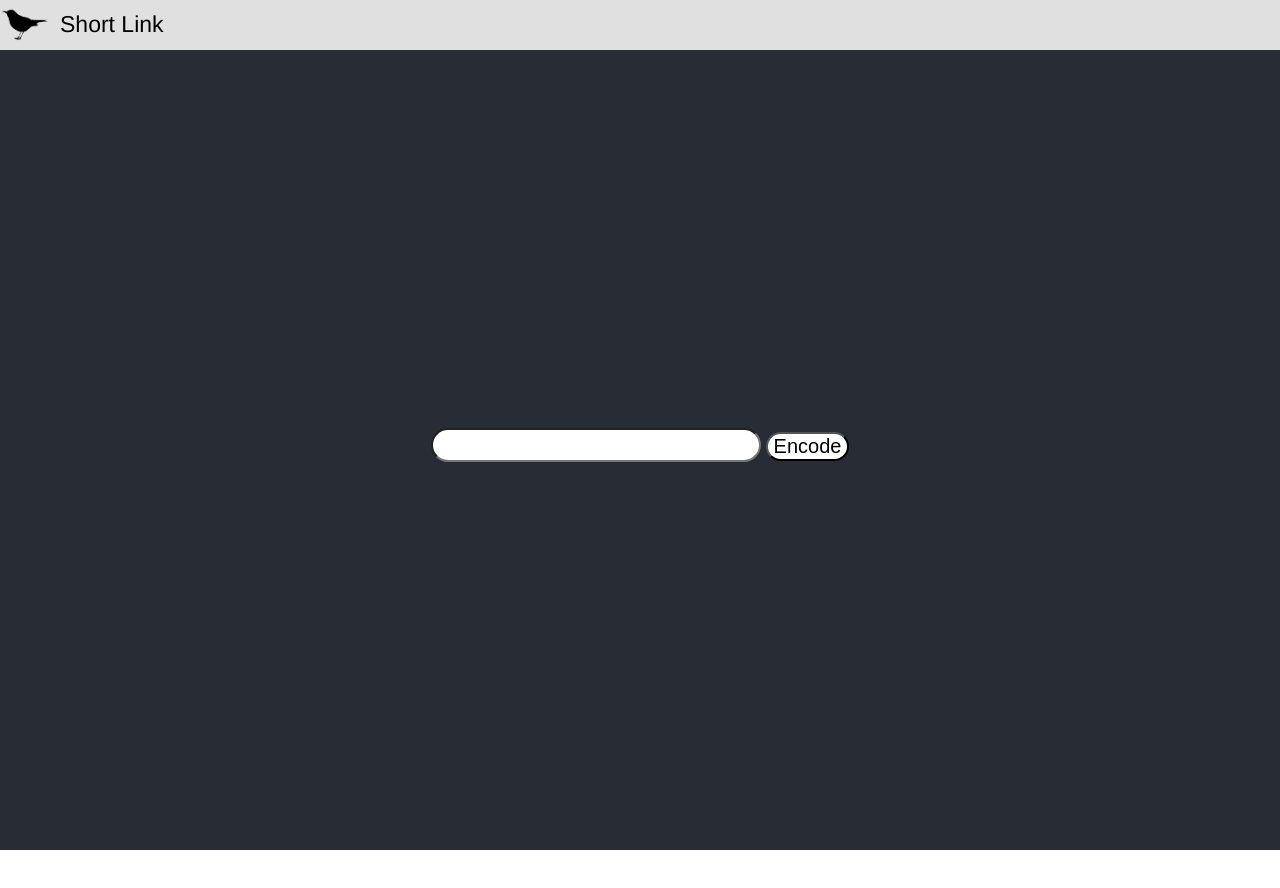
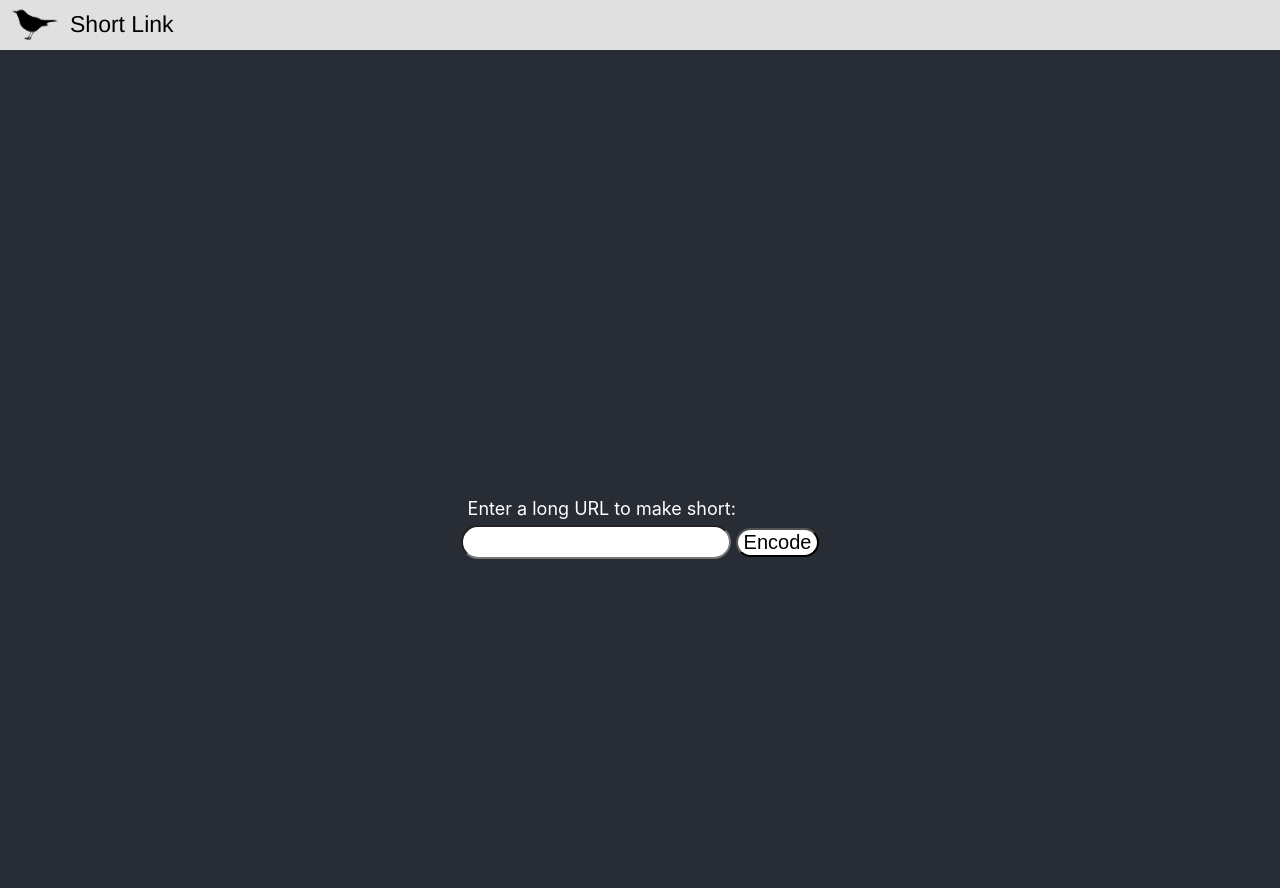
Before and after one commit to avadavat/url-shortener-ui, a React (Create React App) app: page / in a window 1280 px wide. Shown: the top 888 px of the page. Before the commit the page ends 850 px from the top, so only its background shows below. Built offline with nearby package versions, Linux system fonts and the light colour scheme.

Commit message:
More styling

```diff
--- a/src/App.css
+++ b/src/App.css
@@ -14,7 +14,6 @@
   display: flex;
   flex-direction: column;
   align-items: center;
-  justify-content: center;
   font-size: calc(10px + 2vmin);
   color: white;
 }
--- a/src/App.js
+++ b/src/App.js
@@ -1,20 +1,12 @@
 import React from "react";
 import "./App.css";
-import { InputArea } from "./view/InputArea";
-import { Header } from "./view/Header";
+import { AppBody } from "./view/AppBody";
 
 /**
  * App is the root wrapper around the application.
  */
 function App() {
-  return (
-    <div className="App">
-      <Header />
-      <header className="App-header">
-        <InputArea />
-      </header>
-    </div>
-  );
+  return <AppBody />;
 }
 
 export default App;
--- /dev/null
+++ b/src/view/AppBody.tsx
@@ -0,0 +1,14 @@
+import React from "react";
+import { Header } from "./Header";
+import { InputArea } from "./InputArea";
+
+export const AppBody = React.memo(function AppBody() {
+  return (
+    <div className="App">
+      <Header />
+      <header className="App-header" style={{ paddingTop: "35%" }}>
+        <InputArea />
+      </header>
+    </div>
+  );
+});
--- a/src/view/Header.tsx
+++ b/src/view/Header.tsx
@@ -8,7 +8,8 @@ const headerStyle: React.CSSProperties = {
 };
 
 const imgStyle: React.CSSProperties = {
-  height: 50
+  height: 50,
+  paddingLeft: 10
 };
 
 const textStyle: React.CSSProperties = {
--- a/src/view/InputArea.tsx
+++ b/src/view/InputArea.tsx
@@ -47,6 +47,16 @@ export const InputArea = React.memo(function InputArea() {
 
   return (
     <div className="rowC">
+      <div
+        style={{
+          fontSize: 18,
+          textAlign: "left",
+          paddingBottom: 5,
+          paddingLeft: 7
+        }}
+      >
+        Enter a long URL to make short:
+      </div>
       <InputBox query={query} onQueryChange={onQueryChange} />
       <InputButton onClick={onClick} />
       <MessageArea status={messageStatus} shortLink={shortLink} />
--- a/src/view/InputBox.tsx
+++ b/src/view/InputBox.tsx
@@ -6,7 +6,8 @@ const inputBoxStyle: React.CSSProperties = {
   paddingRight: 8,
   fontSize: 24,
   verticalAlign: "middle",
-  outline: "none"
+  outline: "none",
+  width: 250
 };
 
 interface InputBoxProps {
```
